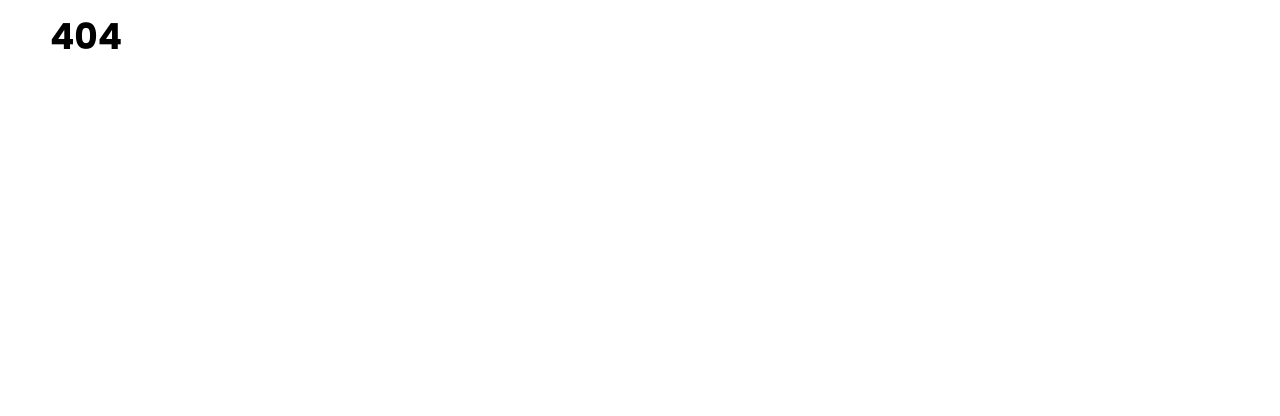
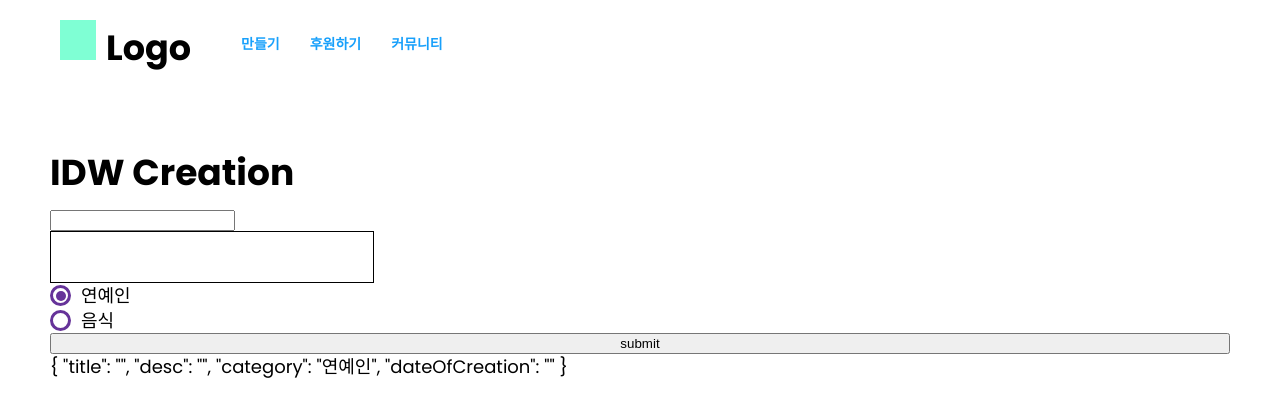
Before and after one commit to sooohka/IDW-front-end, a React (Create React App) app: page /create in a window 1280 px wide. Shown: the top 416 px of the page. Built offline with nearby package versions, Linux system fonts and the light colour scheme.

Commit message:
create 구현중

```diff
--- a/package.json
+++ b/package.json
@@ -5,6 +5,7 @@
   "dependencies": {
     "axios": "^0.21.1",
     "firebase-tools": "^9.16.5",
+    "formik": "^2.2.9",
     "prop-types": "^15.7.2",
     "react": "^17.0.2",
     "react-dom": "^17.0.2",
--- /dev/null
+++ b/src/components/common/RadioField.jsx
@@ -0,0 +1,61 @@
+import React from "react";
+import styled, { css } from "styled-components";
+import PropTypes from "prop-types";
+
+const Container = styled.div`
+  & > label {
+    display: flex;
+    align-items: center;
+  }
+`;
+
+const Radio = styled.span`
+  display: inline-block;
+  width: 15px;
+  height: 15px;
+  border-radius: 100000px;
+  border: 3px solid;
+  border-color: rebeccapurple;
+  position: relative;
+  margin: 0 1rem 0 0;
+
+  &::after {
+    position: absolute;
+    top: 50%;
+    left: 50%;
+    transform: translate(-50%, -50%);
+    border-radius: 100000px;
+    width: 10px;
+    height: 10px;
+    background-color: rebeccapurple;
+  }
+
+  ${({ checked }) =>
+    checked &&
+    css`
+      &::after {
+        content: "";
+      }
+    `}
+`;
+
+const RadioField = ({ id, name, checked, onChange, value }) => {
+  return (
+    <Container>
+      <label htmlFor={id}>
+        <input id={id} name={name} type="radio" checked={checked} onChange={onChange} value={value} hidden></input>
+        <Radio checked={checked}></Radio>
+        {value}
+      </label>
+    </Container>
+  );
+};
+
+RadioField.propTypes = {
+  id: PropTypes.string.isRequired,
+  name: PropTypes.string.isRequired,
+  checked: PropTypes.bool.isRequired,
+  onChange: PropTypes.func.isRequired,
+  value: PropTypes.string.isRequired,
+};
+export default RadioField;
--- a/src/components/layout/Navbar.jsx
+++ b/src/components/layout/Navbar.jsx
@@ -5,10 +5,8 @@ import { theme } from "../../style/theme";
 import Text from "../common/Text";
 
 const StyledNavbar = styled.div`
-  height: fit-content;
   padding: 2rem 0;
   display: flex;
-  flex-basis: 100%;
   margin: 0 0 5rem;
 `;
 
@@ -59,7 +57,7 @@ const Navbar = () => {
           <Text bold fontSize={theme.fonts.heading} text="Logo" />
         </LogoContainer>
         <Nav>
-          <Link to="/">
+          <Link to="/create">
             <Text color={theme.colors.lightBlue} bold text="만들기" />
           </Link>
           <Link to="/">
--- /dev/null
+++ b/src/page/Create/components/CreateForm/index.jsx
@@ -0,0 +1,8 @@
+import React from "react";
+import Template from "./template";
+
+const CreateForm = () => {
+  return <Template></Template>;
+};
+
+export default CreateForm;
--- /dev/null
+++ b/src/page/Create/components/CreateForm/template/index.jsx
@@ -0,0 +1,64 @@
+import React from "react";
+import { Formik } from "formik";
+import styled, { css } from "styled-components";
+import RadioField from "../../../../../components/common/RadioField";
+
+const StyledForm = styled.form`
+  display: flex;
+  flex-direction: column;
+  flex: 1;
+`;
+const Input = styled.input``;
+
+const TextArea = styled.textarea`
+  border: 1px solid black;
+`;
+const FieldContainer = styled.div`
+  position: relative;
+  display: flex;
+  align-items: center;
+`;
+
+const RadioContainer = styled.div``;
+
+const Template = () => {
+  const radioArray = ["연예인", "음식"];
+  return (
+    <Formik
+      initialValues={{
+        title: "",
+        desc: "",
+        category: "연예인",
+        dateOfCreation: "",
+      }}
+      onSubmit={(v) => {
+        console.log(v);
+      }}
+    >
+      {/* TODO: 1.style FieldContainer, RadioContainer, Form */}
+      {({ values, errors, touched, handleBlur, handleChange, setFieldValue }) => (
+        <StyledForm>
+          <h1>IDW Creation</h1>
+          {/* title */}
+          <FieldContainer>
+            <Input name="title" type="text" onChange={handleChange} onBlur={handleBlur} value={values.title}></Input>
+          </FieldContainer>
+          {/* desc */}
+          <FieldContainer>
+            <TextArea name="desc" onChange={handleChange} onBlur={handleBlur} value={values.desc}></TextArea>
+          </FieldContainer>
+          {/* radio */}
+          <RadioContainer>
+            {radioArray.map((v) => (
+              <RadioField id={v} name="category" checked={values.category === v} onChange={() => setFieldValue("category", v)} value={v}></RadioField>
+            ))}
+          </RadioContainer>
+          <button type="submit"> submit</button>
+          {JSON.stringify(values, null, 2)}
+        </StyledForm>
+      )}
+    </Formik>
+  );
+};
+
+export default Template;
--- /dev/null
+++ b/src/page/Create/index.jsx
@@ -0,0 +1,8 @@
+import React from "react";
+import Template from "./template";
+
+const Create = () => {
+  return <Template></Template>;
+};
+
+export default Create;
--- /dev/null
+++ b/src/page/Create/template/index.jsx
@@ -0,0 +1,24 @@
+import React from "react";
+import PropTypes from "prop-types";
+import styled from "styled-components";
+import Navbar from "../../../components/layout/Navbar";
+import CreateForm from "../components/CreateForm";
+
+const Container = styled.div`
+  display: flex;
+  min-height: 100%;
+  flex-direction: column;
+`;
+
+const Template = () => {
+  return (
+    <Container>
+      <Navbar></Navbar>
+      <CreateForm></CreateForm>
+    </Container>
+  );
+};
+
+Template.propTypes = {};
+
+export default Template;
--- a/src/page/Home/template/index.jsx
+++ b/src/page/Home/template/index.jsx
@@ -19,7 +19,7 @@ const Template = ({ isLoading, cards }) => {
       <Navbar />
       <Sidebar />
       <Content>
-        <div style={{ backgroundColor: "rebeccapurple", width: "100%", height: "5rem" }}>filter</div>
+        {/* <div style={{ backgroundColor: "rebeccapurple", width: "100%", height: "5rem" }}>filter</div> */}
         {isLoading ? (
           <div style={{ width: "100%", display: "flex", justifyContent: "center", alignItems: "center" }}>
             <img style={{ width: "fit-content", height: "fit-content" }} src={spinner} alt="spinner" />
--- a/src/page/MainRouter.jsx
+++ b/src/page/MainRouter.jsx
@@ -3,12 +3,14 @@ import React from "react";
 import Home from "./Home";
 import PageNotFound from "./404page";
 import Play from "./Play";
+import Create from "./Create";
 
 const MainRouter = () => {
   return (
     <Switch>
       <Route exact path="/" component={Home} />
       <Route path="/play/:id" component={Play} />
+      <Route path="/create" component={Create} />
       <Route component={PageNotFound} />
     </Switch>
   );
--- a/src/page/Play/template/index.jsx
+++ b/src/page/Play/template/index.jsx
@@ -1,8 +1,15 @@
 import React from "react";
 import PropTypes from "prop-types";
+import styled from "styled-components";
+
+const Container = styled.div`
+  height: 100%;
+  display: flex;
+  flex-wrap: wrap;
+`;
 
 const Template = () => {
-  return <div />;
+  return <Container></Container>;
 };
 
 Template.propTypes = {};
```
Also changed, not shown: 2 other files (tests, documents, lock files or other folders).
